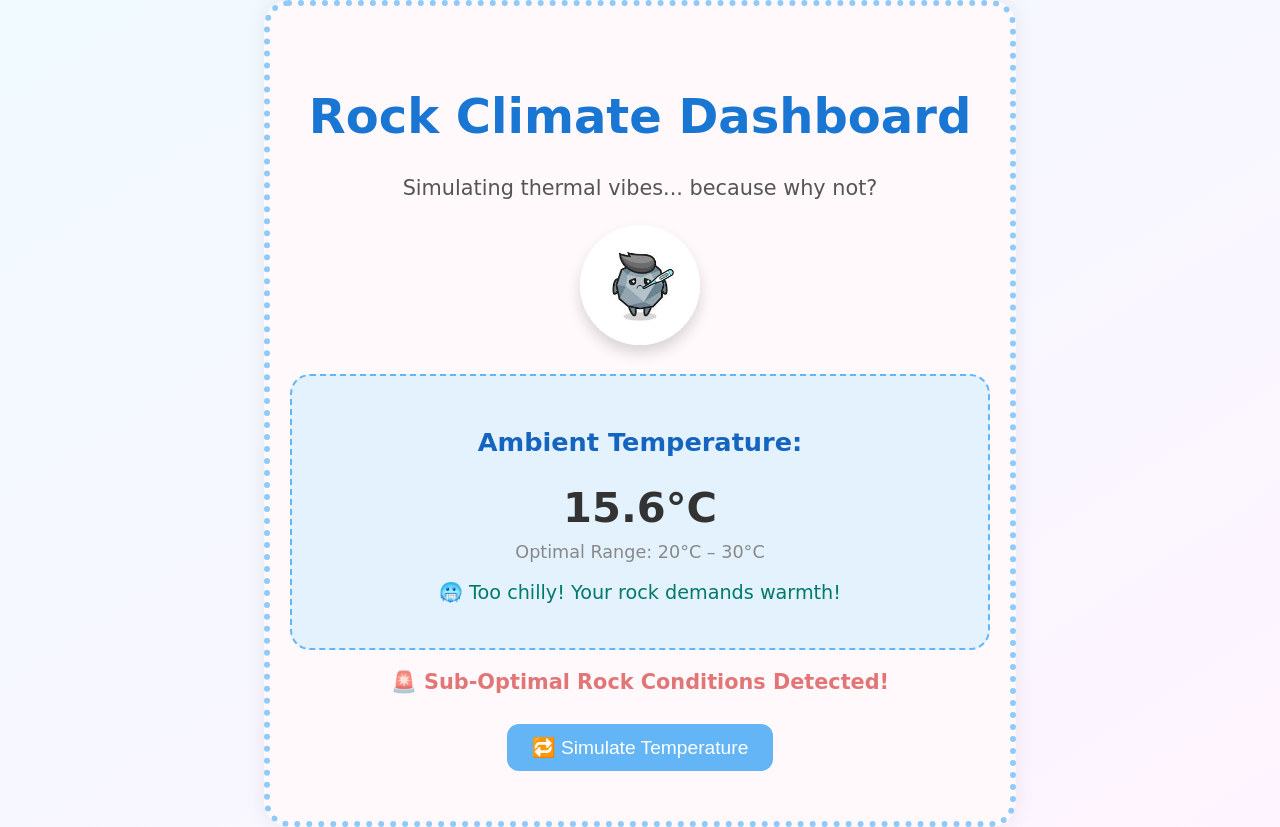
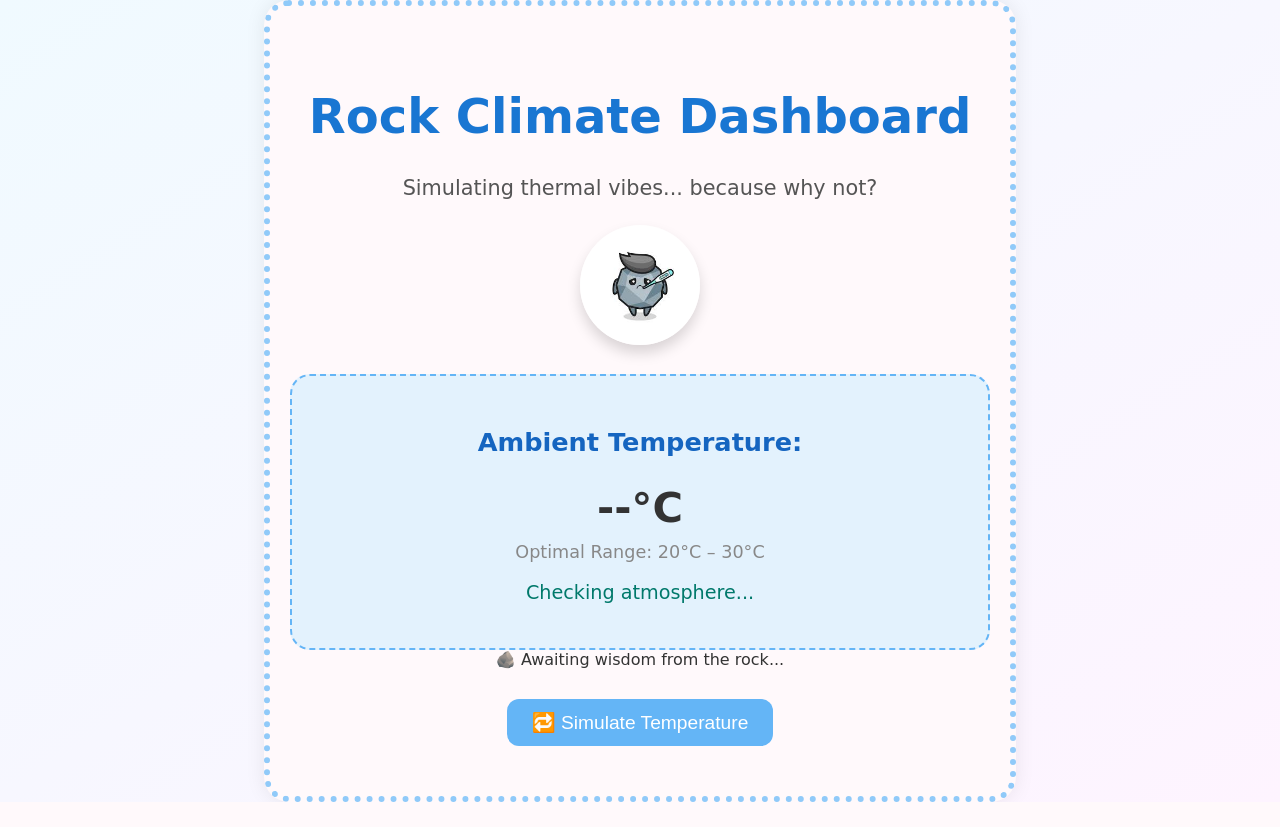
Before and after one commit to jany104/PetRock, a Flask app: template templates/temp.html in a window 1280 px wide. After the commit the page ends 802 px from the top, so only its background shows below. Run offline with Flask 3, Linux system fonts and the light colour scheme; the template is opened without the code that fills it, so the values that code supplies are empty.

Commit message:
debugging

```diff
--- a/js/temp.js
+++ b/js/temp.js
@@ -1,9 +1,14 @@
 function generateMockTemperature() {
-  const temp = (Math.random() * 25 + 10).toFixed(1); // 10°C to 35°C
+  const temp = parseFloat((Math.random() * 25 + 10).toFixed(1)); // 10°C to 35°C
   const display = document.getElementById("tempDisplay");
   const status = document.getElementById("tempStatus");
   const warning = document.getElementById("tempWarning");
   const quoteDisplay = document.getElementById("quoteDisplay");
+
+  if (!display || !status || !warning || !quoteDisplay) {
+    console.error("Missing DOM elements! Please check your IDs.");
+    return;
+  }
 
   display.textContent = `${temp}°C`;
 
@@ -21,10 +26,10 @@
   const quotes = [
     "🪨 'I used to be sedimentary, now I'm emotionally layered.'",
     "💨 'I feel a breeze... or maybe it's just existential dread.'",
-    "🌡️ 'This isn't lava, it's just my hot takes.'",
-    "🧘‍♂️ 'Temperature is temporary, but my chill is eternal.'",
+    "🌡 'This isn't lava, it's just my hot takes.'",
+    "🧘‍♂ 'Temperature is temporary, but my chill is eternal.'",
     "🔥 'Geologically speaking, I’m melting right now.'",
-    "❄️ 'Cold? Me? I’m rock solid.'",
+    "❄ 'Cold? Me? I’m rock solid.'",
     "📡 'Sensors calibrated. Rock detected high sass levels.'",
     "💤 'Ambient temp = nap zone initiated.'"
   ];
@@ -33,5 +38,4 @@
   quoteDisplay.textContent = quotes[randomIndex];
 }
 
-// Run once when the page loads
-generateMockTemperature();
+//
--- a/templates/temp.html
+++ b/templates/temp.html
@@ -3,7 +3,7 @@
 <head>
   <meta charset="UTF-8" />
   <meta name="viewport" content="width=device-width, initial-scale=1.0"/>
-  <title>🌡️ Ambient Rock Temperature Monitor</title>
+  <title>🌡 Ambient Rock Temperature Monitor</title>
   <link rel="stylesheet" href="../static/css/temp.css" />
 </head>
 <body>
@@ -22,13 +22,15 @@
       <p class="status-message" id="tempStatus">Checking atmosphere...</p>
     </div>
 
-    <div class="warning" id="tempWarning">🚨 Sub-Optimal Rock Conditions Detected!</div>
+    <div class="warning" id="tempWarning"> Sub-Optimal Rock Conditions Detected!</div>
+
+
+    <div class="quote-box" id="quoteDisplay">🪨 Awaiting wisdom from the rock...</div>
 
     <div class="btn-wrapper">
       <button onclick="generateMockTemperature()">🔁 Simulate Temperature</button>
     </div>
   </div>
-
-  <script src="temp.js"></script>
+    <script src="../js/temp.js"></script>
 </body>
 </html>
```
